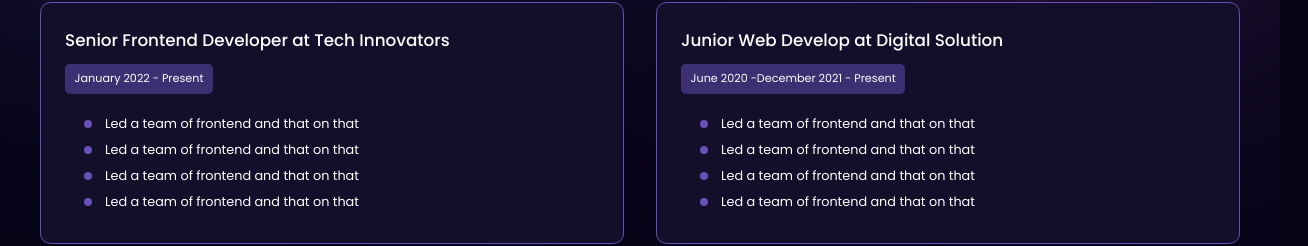
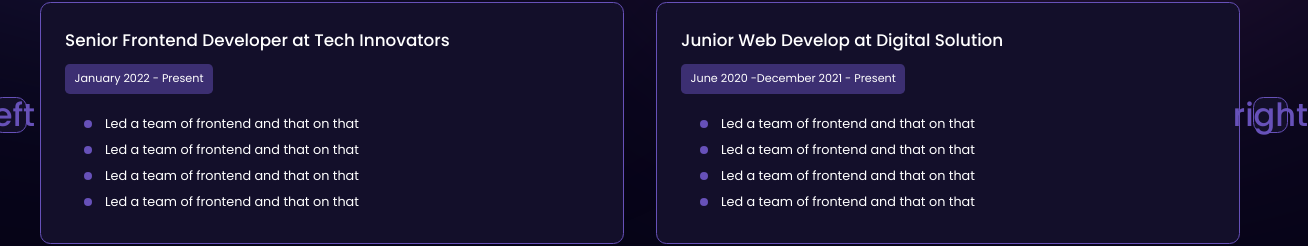
Before and after one commit to yuran-nhassengo/clone-portifolio, a React (Vite) app: page / in a window 1280 px wide. Shown: the part 1074-1320 px from the top of the page, 1308 px wide, since content can reach past the window. Built offline with nearby package versions, Linux system fonts and the light colour scheme; a web font is replaced by a local one.

Commit message:
add slider Button

```diff
--- a/src/components/workExperience/workExperience.css
+++ b/src/components/workExperience/workExperience.css
@@ -11,3 +11,37 @@
     font-weight: 600;
     margin-bottom: 3rem;
 }
+
+.arrow-left,
+.arrow-right {
+
+    width: 2.2rem;
+    height: 2.2rem;
+    display: flex;
+    align-items: center;
+    justify-content: center;
+    color:#6751b9;
+    border-radius: 0.65rem;
+    border: 1.5px solid #6751b9;
+    background: #130f2a;
+    position: absolute;
+    top: 55%;
+    z-index: 2;
+    cursor: pointer;
+
+}
+
+.arrow-left span,
+.arrow-right span {
+
+    font-size: 2rem;
+    font-weight: 500;
+}
+
+.arrow-left {
+    left: -2rem;
+}
+
+.arrow-right{
+    right: -2rem;
+}
--- a/src/components/workExperience/workExperience.jsx
+++ b/src/components/workExperience/workExperience.jsx
@@ -27,11 +27,28 @@
         ],
     };
 
+    const slideRight = () =>{
+        sliderRef.current.slickNext();
+    }
+
+    const slideLeft = () =>{
+        sliderRef.current.slickPrev();
+    }
+
   return (
     <section className="experience-container">
         <h5>Work Experience</h5>
 
         <div className="experience-content">
+
+            <div className="arrow-right" onClick={slideRight}>
+                <span className="material-symbols-outlined">right</span>
+            </div>
+
+            <div className="arrow-left" onClick={slideLeft}>
+                <span className="material-symbols-outlined">left</span>
+            </div>
+
             <Slider ref={sliderRef} {...settings}>
             {WORK_EXPERIENCE.map((item) => (
                 <ExperienceCard key={item.title} details={item}/>
```
